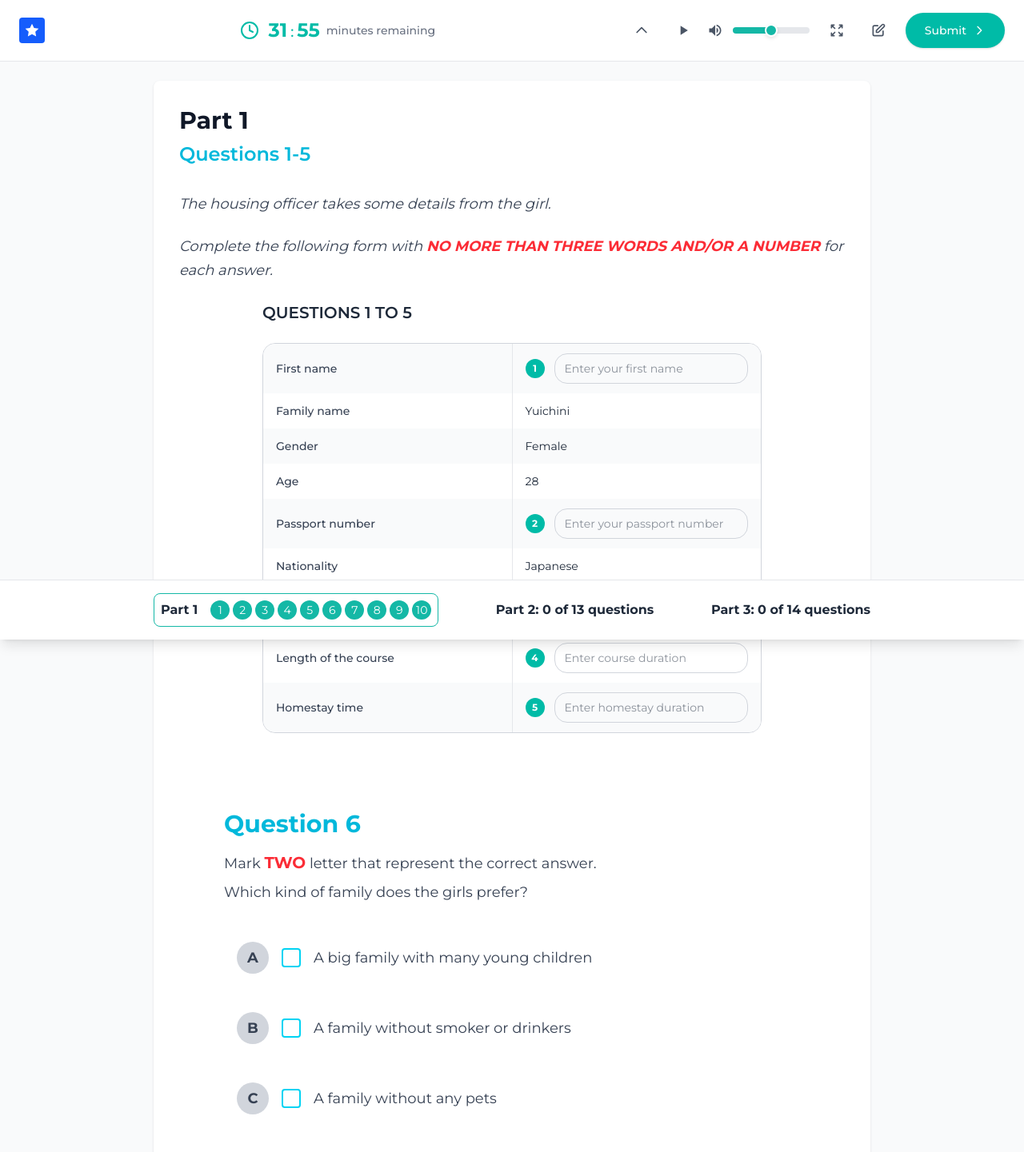
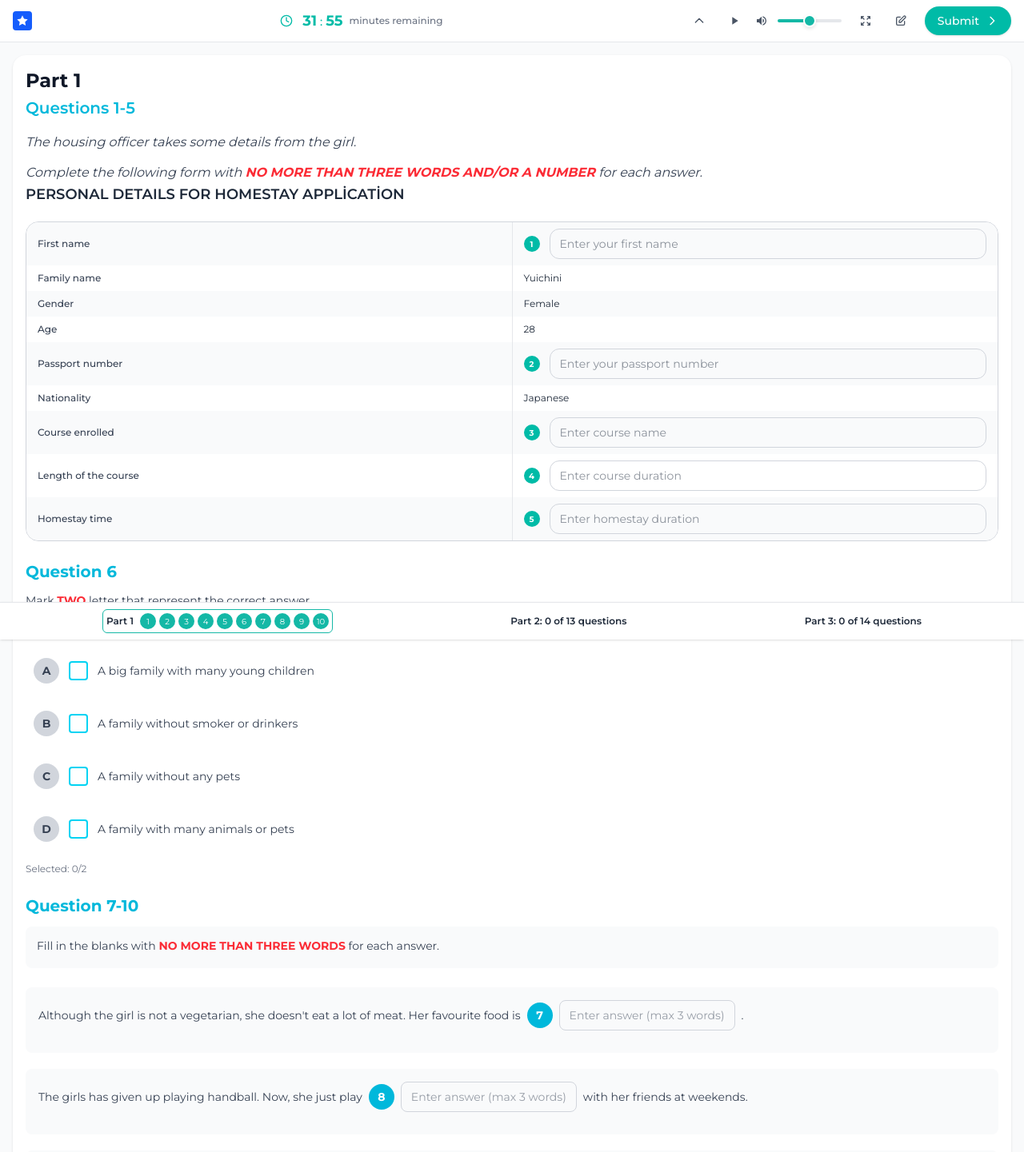
Before and after one commit to GoktugMuratDemir/exams, a Next.js app: page /exams/simulation/listening in a window 1280 px wide. Shown: the top 1441 px of the page at 80% size. Built offline with nearby package versions, Linux system fonts and the light colour scheme.

Commit message:
minimalist degisn updated

```diff
--- a/src/app/exams/simulation/listening/components/footer.tsx
+++ b/src/app/exams/simulation/listening/components/footer.tsx
@@ -11,15 +11,15 @@ const Footer: React.FC = () => {
   const part3AnsweredQuestions = 0;
 
   return (
-    <div className="fixed bottom-0 left-0 right-0 bg-white border-t border-gray-200 p-4 shadow-lg">
-      <div className="max-w-4xl mx-auto flex justify-between items-center">
-        <div className="flex items-center space-x-4 border border-[#14b8a6] rounded-lg p-2">
-          <span className="font-bold text-gray-800">Part 1</span>
+    <div className="fixed bottom-0 left-0 right-0 bg-white border-t border-gray-200 p-2 shadow-sm">
+      <div className="max-w-5xl mx-auto flex justify-between items-center">
+        <div className="flex items-center space-x-2 border border-[#14b8a6] rounded-md p-1">
+          <span className="font-semibold text-gray-800 text-xs">Part 1</span>
           <div className="flex space-x-1">
             {part1Questions.slice(0, 10).map((questionNum) => (
               <button
                 key={questionNum}
-                className="flex items-center justify-center w-6 h-6 rounded-full bg-[#14b8a6] text-white text-sm hover:opacity-80 focus:outline-none focus:ring-2 focus:ring-[#14b8a6] focus:ring-opacity-50"
+                className="flex items-center justify-center w-5 h-5 rounded-full bg-[#14b8a6] text-white text-[10px] hover:opacity-80 focus:outline-none focus:ring-2 focus:ring-[#14b8a6] focus:ring-opacity-50"
                 onClick={() => console.log(`Question ${questionNum} clicked`)}
               >
                 {questionNum}
@@ -28,11 +28,11 @@ const Footer: React.FC = () => {
           </div>
         </div>
 
-        <div className="text-gray-800 font-bold">
+        <div className="text-gray-800 font-semibold text-xs">
           Part 2: {part2AnsweredQuestions} of {part2TotalQuestions} questions
         </div>
 
-        <div className="text-gray-800 font-bold">
+        <div className="text-gray-800 font-semibold text-xs">
           Part 3: {part3AnsweredQuestions} of {part3TotalQuestions} questions
         </div>
       </div>
--- a/src/app/exams/simulation/listening/components/header.tsx
+++ b/src/app/exams/simulation/listening/components/header.tsx
@@ -118,13 +118,13 @@ const Header = ({ initialTime = 32 * 60, onSubmit }: HeaderProps) => {
   };
 
   return (
-    <div className="bg-white border-b border-gray-200 px-6 py-4 sticky top-0 z-50">
+    <div className="bg-white border-b border-gray-200 px-4 py-2 sticky top-0 z-50">
       <div className="flex items-center justify-between">
         {/* Left Icon */}
         <div className="flex items-center">
-          <div className="w-8 h-8 bg-blue-600 rounded flex items-center justify-center">
+          <div className="w-6 h-6 bg-blue-600 rounded flex items-center justify-center">
             <svg
-              className="w-5 h-5 text-white"
+              className="w-4 h-4 text-white"
               fill="currentColor"
               viewBox="0 0 24 24"
             >
@@ -135,9 +135,9 @@ const Header = ({ initialTime = 32 * 60, onSubmit }: HeaderProps) => {
 
         {/* Center - Countdown Timer */}
         <div className="flex items-center space-x-2">
-          <div className="flex items-center justify-center w-8 h-8">
+          <div className="flex items-center justify-center w-6 h-6">
             <svg
-              className="w-6 h-6 text-teal-500"
+              className="w-4 h-4 text-teal-500"
               fill="none"
               stroke="currentColor"
               viewBox="0 0 24 24"
@@ -159,15 +159,15 @@ const Header = ({ initialTime = 32 * 60, onSubmit }: HeaderProps) => {
             </svg>
           </div>
           <div className="flex items-baseline space-x-1">
-            <span className="text-2xl font-bold text-teal-500">
+            <span className="text-lg font-bold text-teal-500">
               {Math.floor(timeRemaining / 60)}
             </span>
-            <span className="text-lg font-medium text-teal-500">:</span>
-            <span className="text-2xl font-bold text-teal-500">
+            <span className="text-sm font-medium text-teal-500">:</span>
+            <span className="text-lg font-bold text-teal-500">
               {String(timeRemaining % 60).padStart(2, "0")}
             </span>
           </div>
-          <span className="text-sm text-gray-500 font-medium">
+          <span className="text-xs text-gray-500 font-medium">
             minutes remaining
           </span>
         </div>
@@ -177,11 +177,11 @@ const Header = ({ initialTime = 32 * 60, onSubmit }: HeaderProps) => {
           {/* Expand/Collapse Toggle */}
           <button
             onClick={toggleExpand}
-            className="p-2 hover:bg-gray-100 rounded transition-colors cursor-pointer"
+            className="p-1.5 hover:bg-gray-100 rounded transition-colors cursor-pointer"
             title={isExpanded ? "Collapse controls" : "Expand controls"}
           >
             <svg
-              className={`w-5 h-5 text-gray-600 transition-transform duration-200 ${
+              className={`w-4 h-4 text-gray-600 transition-transform duration-200 ${
                 isExpanded ? "rotate-180" : ""
               }`}
               fill="none"
@@ -210,11 +210,11 @@ const Header = ({ initialTime = 32 * 60, onSubmit }: HeaderProps) => {
               {/* Play/Pause Button */}
               <button
                 onClick={togglePlayPause}
-                className="p-2 hover:bg-gray-100 rounded transition-colors"
+                className="p-1.5 hover:bg-gray-100 rounded transition-colors"
                 title={isPlaying ? "Pause audio" : "Play audio"}
               >
                 <svg
-                  className="w-5 h-5 text-gray-600"
+                  className="w-4 h-4 text-gray-600"
                   fill="currentColor"
                   viewBox="0 0 24 24"
                 >
@@ -228,7 +228,7 @@ const Header = ({ initialTime = 32 * 60, onSubmit }: HeaderProps) => {
 
               {/* Volume Control */}
               <svg
-                className="w-5 h-5 text-gray-600"
+                className="w-4 h-4 text-gray-600"
                 fill="currentColor"
                 viewBox="0 0 24 24"
               >
@@ -240,7 +240,7 @@ const Header = ({ initialTime = 32 * 60, onSubmit }: HeaderProps) => {
                 max="100"
                 value={volume}
                 onChange={handleVolumeChange}
-                className="w-24 h-2 bg-teal-500 rounded-lg appearance-none cursor-pointer slider"
+                className="w-20 h-1 bg-teal-500 rounded-lg appearance-none cursor-pointer slider"
                 style={{
                   background: `linear-gradient(to right, #14b8a6 0%, #14b8a6 ${volume}%, #e5e7eb ${volume}%, #e5e7eb 100%)`,
                 }}
@@ -250,13 +250,13 @@ const Header = ({ initialTime = 32 * 60, onSubmit }: HeaderProps) => {
             {/* Fullscreen Icon */}
             <button
               onClick={toggleFullscreen}
-              className={`p-2 hover:bg-gray-100 rounded transition-colors ${
+              className={`p-1.5 hover:bg-gray-100 rounded transition-colors ${
                 isFullscreen ? "bg-teal-50 text-teal-600" : "text-gray-600"
               }`}
               title={isFullscreen ? "Exit fullscreen" : "Enter fullscreen"}
             >
               <svg
-                className="w-5 h-5"
+                className="w-4 h-4"
                 fill="none"
                 stroke="currentColor"
                 viewBox="0 0 24 24"
@@ -280,9 +280,9 @@ const Header = ({ initialTime = 32 * 60, onSubmit }: HeaderProps) => {
             </button>
 
             {/* Notes Icon */}
-            <button className="p-2 hover:bg-gray-100 rounded transition-colors">
+            <button className="p-1.5 hover:bg-gray-100 rounded transition-colors">
               <svg
-                className="w-5 h-5 text-gray-600"
+                className="w-4 h-4 text-gray-600"
                 fill="none"
                 stroke="currentColor"
                 viewBox="0 0 24 24"
@@ -300,9 +300,9 @@ const Header = ({ initialTime = 32 * 60, onSubmit }: HeaderProps) => {
           {/* Submit Button - Always Visible */}
           <Button
             variant="secondary"
-            size="md"
+            size="sm"
             onClick={handleSubmit}
-            className="bg-teal-500 hover:bg-teal-600 text-white px-6 py-2 rounded-full font-medium shadow-md hover:shadow-lg transition-all"
+            className="bg-teal-500 hover:bg-teal-600 text-white px-4 py-1.5 rounded-full font-medium shadow-md hover:shadow-lg transition-all"
             rightIcon={
               <svg
                 className="w-4 h-4"
--- a/src/app/exams/simulation/listening/page.tsx
+++ b/src/app/exams/simulation/listening/page.tsx
@@ -18,24 +18,24 @@ export default function ListeningPage() {
       <Header onSubmit={handleSubmit} />
 
       {/* Main Content Area */}
-      <div className="p-6">
-        <div className="max-w-4xl mx-auto">
-          <div className="bg-white rounded-lg shadow-sm p-8">
+      <div className="p-4">
+        <div className="max-w-7xl mx-auto">
+          <div className="bg-white rounded-2xl shadow p-4">
             {/* Part 1 Header */}
-            <h1 className="text-3xl font-bold text-gray-900 mb-2">Part 1</h1>
+            <h1 className="text-2xl font-bold text-gray-900 mb-1">Part 1</h1>
 
             {/* Questions 1-5 Header */}
-            <h2 className="text-2xl font-semibold text-cyan-500 mb-8">
+            <h2 className="text-xl font-semibold text-cyan-500 mb-4">
               Questions 1-5
             </h2>
 
             {/* Main Content Text */}
-            <div className="space-y-6">
-              <p className="text-gray-700 text-lg leading-relaxed italic">
+            <div className="space-y-3">
+              <p className="text-gray-700 text-base leading-relaxed italic">
                 The housing officer takes some details from the girl.
               </p>
 
-              <p className="text-gray-700 text-lg leading-relaxed italic">
+              <p className="text-gray-700 text-base leading-relaxed italic">
                 Complete the following form with{" "}
                 <span className="text-red-500 font-bold">
                   NO MORE THAN THREE WORDS AND/OR A NUMBER
@@ -47,12 +47,12 @@ export default function ListeningPage() {
             <Questions1To5Section />
 
             {/* Questions 6 Section */}
-            <div className="mt-12">
+            <div className="mt-6">
               <Questions6Section />
             </div>
 
             {/* Questions 7-10 Section */}
-            <div className="mt-12">
+            <div className="mt-6">
               <Questions7To10Section />
             </div>
           </div>
--- a/src/app/exams/simulation/listening/sections/questions-1-to-5-section.tsx
+++ b/src/app/exams/simulation/listening/sections/questions-1-to-5-section.tsx
@@ -88,7 +88,7 @@ const Questions1To5Section = () => {
 
   const renderInput = (question: Question) => {
     const baseClasses =
-      "w-full px-3 py-2 border border-gray-300 rounded-2xl focus:outline-none focus:ring-2 focus:ring-blue-500 focus:border-transparent text-sm";
+      "w-full px-3 py-2 border border-gray-300 rounded-xl focus:outline-none focus:ring-1 focus:ring-blue-500 focus:border-transparent text-sm";
 
     if (question.type === "select" && question.options) {
       return (
@@ -119,10 +119,10 @@ const Questions1To5Section = () => {
   };
 
   return (
-    <div className="max-w-2xl mx-auto p-6 bg-white">
-      <div className="mb-6">
-        <h2 className="text-xl font-semibold text-gray-800 mb-2">
-          QUESTIONS 1 TO 5
+    <div className="bg-white">
+      <div className="mb-5">
+        <h2 className="text-lg font-semibold text-gray-800 mb-2">
+          PERSONAL DETAILS FOR HOMESTAY APPLİCATİON
         </h2>
       </div>
 
@@ -136,20 +136,20 @@ const Questions1To5Section = () => {
                   index % 2 === 0 ? "bg-gray-50" : "bg-white"
                 } hover:bg-gray-100 transition-colors`}
               >
-                <td className="px-4 py-3 text-sm font-medium text-gray-700 w-1/2 border-r border-gray-200">
+                <td className="px-3.5 py-2 text-xs font-medium text-gray-700 w-1/2 border-r border-gray-200">
                   {question.label}
                 </td>
-                <td className="px-4 py-3 w-1/2">
+                <td className="px-3.5 py-2 w-1/2">
                   <div className="flex items-center gap-3">
                     {question.isInput ? (
                       <>
-                        <div className="w-6 h-6 bg-teal-500 text-white rounded-full flex items-center justify-center text-xs font-bold flex-shrink-0">
+                        <div className="w-5 h-5 bg-teal-500 text-white rounded-full flex items-center justify-center text-[10px] font-bold flex-shrink-0">
                           {question.inputId}
                         </div>
                         <div className="flex-1">{renderInput(question)}</div>
                       </>
                     ) : (
-                      <span className="text-sm text-gray-800">
+                      <span className="text-xs text-gray-800">
                         {question.value}
                       </span>
                     )}
--- a/src/app/exams/simulation/listening/sections/questions-6-section.tsx
+++ b/src/app/exams/simulation/listening/sections/questions-6-section.tsx
@@ -32,33 +32,33 @@ const Questions6Section = () => {
   };
 
   return (
-    <div className="max-w-3xl mx-auto p-6 bg-white">
+    <div className="bg-white">
       {/* Question Header */}
-      <div className="mb-8">
-        <h2 className="text-3xl font-bold text-cyan-500 mb-4">Question 6</h2>
+      <div className="mb-6">
+        <h2 className="text-xl font-bold text-cyan-500 mb-3">Question 6</h2>
 
         {/* Instructions */}
-        <p className="text-lg text-gray-700 mb-2">
-          Mark <span className="text-red-500 font-bold text-xl">TWO</span>{" "}
-          letter that represent the correct answer.
+        <p className="text-sm text-gray-700 mb-2">
+          Mark <span className="text-red-500 font-bold">TWO</span> letter that
+          represent the correct answer.
         </p>
 
         {/* Question Text */}
-        <p className="text-lg text-gray-700 mb-6">
+        <p className="text-sm text-gray-700 mb-4">
           Which kind of family does the girls prefer?
         </p>
       </div>
 
       {/* Options */}
-      <div className="space-y-4">
+      <div className="space-y-3.5">
         {options.map((option) => (
           <div
             key={option.id}
-            className="flex items-center gap-4 p-4 hover:bg-gray-50 rounded-lg transition-colors cursor-pointer"
+            className="flex items-center gap-3 p-2.5 hover:bg-gray-50 rounded-lg transition-colors cursor-pointer"
             onClick={() => handleOptionToggle(option.id)}
           >
             {/* Option Letter Circle */}
-            <div className="w-10 h-10 bg-gray-300 text-gray-700 rounded-full flex items-center justify-center text-lg font-bold flex-shrink-0">
+            <div className="w-8 h-8 bg-gray-300 text-gray-700 rounded-full flex items-center justify-center text-sm font-bold flex-shrink-0">
               {option.id}
             </div>
 
@@ -73,7 +73,7 @@ const Questions6Section = () => {
               >
                 {selectedAnswers.includes(option.id) && (
                   <svg
-                    className="w-4 h-4 text-white"
+                    className="w-3 h-3 text-white"
                     fill="currentColor"
                     viewBox="0 0 20 20"
                   >
@@ -88,7 +88,7 @@ const Questions6Section = () => {
             </div>
 
             {/* Option Text */}
-            <p className="text-lg text-gray-700 flex-1 select-none">
+            <p className="text-sm text-gray-700 flex-1 select-none">
               {option.text}
             </p>
           </div>
@@ -96,7 +96,7 @@ const Questions6Section = () => {
       </div>
 
       {/* Selection Counter */}
-      <div className="mt-6 text-sm text-gray-500">
+      <div className="mt-4 text-xs text-gray-500">
         Selected: {selectedAnswers.length}/2
         {selectedAnswers.length === 2 && (
           <span className="ml-2 text-green-600 font-medium">
--- a/src/app/exams/simulation/listening/sections/questions-7-to-10-section.tsx
+++ b/src/app/exams/simulation/listening/sections/questions-7-to-10-section.tsx
@@ -73,11 +73,11 @@ const Questions7To10Section = () => {
 
   const getAnswerWithBlank = (question: Question) => {
     return (
-      <div className="text-lg text-gray-700 leading-relaxed">
+      <div className="text-sm text-gray-700 leading-relaxed">
         <div className="flex items-center gap-2 flex-wrap">
           <span className="flex-shrink-0">{question.beforeInput}</span>
           <div className="flex items-center gap-2 flex-shrink-0">
-            <div className="w-10 h-10 bg-cyan-500 text-white rounded-full flex items-center justify-center text-lg font-bold">
+            <div className="w-8 h-8 bg-cyan-500 text-white rounded-full flex items-center justify-center text-sm font-bold">
               {question.id}
             </div>
             <input
@@ -85,7 +85,7 @@ const Questions7To10Section = () => {
               value={answers[question.id]}
               onChange={(e) => handleAnswerChange(question.id, e.target.value)}
               placeholder={question.placeholder}
-              className="min-w-[200px] max-w-[300px] px-3 py-2 border-2 border-gray-300 rounded-lg focus:border-cyan-400 focus:outline-none text-lg"
+              className="min-w-[220px] max-w-[360px] px-3 py-2 border border-gray-300 rounded-lg focus:border-cyan-400 focus:outline-none text-sm"
               maxLength={50}
             />
           </div>
@@ -98,16 +98,16 @@ const Questions7To10Section = () => {
   };
 
   return (
-    <div className="max-w-4xl mx-auto p-6 bg-white">
+    <div className="bg-white">
       {/* Question Header */}
-      <div className="mb-8">
-        <h2 className="text-3xl font-bold text-cyan-500 mb-4">Question 7-10</h2>
+      <div className="mb-6">
+        <h2 className="text-xl font-bold text-cyan-500 mb-3">Question 7-10</h2>
 
         {/* Instructions */}
-        <div className="bg-gray-50 p-4 rounded-lg mb-6">
-          <p className="text-lg text-gray-700 mb-2">
+        <div className="bg-gray-50 p-3.5 rounded-lg mb-3.5">
+          <p className="text-sm text-gray-700 mb-1">
             Fill in the blanks with{" "}
-            <span className="text-red-500 font-bold text-xl">
+            <span className="text-red-500 font-bold">
               NO MORE THAN THREE WORDS
             </span>{" "}
             for each answer.
@@ -116,15 +116,15 @@ const Questions7To10Section = () => {
       </div>
 
       {/* Questions */}
-      <div className="space-y-8">
+      <div className="space-y-5">
         {questions.map((question) => (
-          <div key={question.id} className="p-6 bg-gray-50 rounded-lg">
+          <div key={question.id} className="p-4 bg-gray-50 rounded-lg">
             {/* Question Content */}
-            <div className="mb-4">{getAnswerWithBlank(question)}</div>
+            <div className="mb-3">{getAnswerWithBlank(question)}</div>
 
             {/* Word count warning */}
             {getWordCount(answers[question.id]) > 3 && (
-              <div className="mt-2 text-red-500 text-sm font-medium flex items-center gap-2">
+              <div className="mt-2 text-red-500 text-xs font-medium flex items-center gap-2">
                 <svg
                   className="w-4 h-4"
                   fill="currentColor"
@@ -143,7 +143,7 @@ const Questions7To10Section = () => {
             {/* Answer validation */}
             {answers[question.id] &&
               getWordCount(answers[question.id]) <= 3 && (
-                <div className="mt-2 text-green-600 text-sm font-medium flex items-center gap-2">
+                <div className="mt-2 text-green-600 text-xs font-medium flex items-center gap-2">
                   <svg
                     className="w-4 h-4"
                     fill="currentColor"
@@ -164,14 +164,14 @@ const Questions7To10Section = () => {
       </div>
 
       {/* Progress Summary */}
-      <div className="mt-8 p-4 bg-cyan-50 rounded-lg">
-        <h3 className="text-lg font-semibold text-cyan-700 mb-2">
+      <div className="mt-6 p-4 bg-cyan-50 rounded-lg">
+        <h3 className="text-sm font-semibold text-cyan-700 mb-2">
           Progress Summary
         </h3>
         <div className="flex gap-4 flex-wrap">
           {questions.map((question) => (
             <div key={question.id} className="flex items-center gap-2">
-              <span className="text-sm text-gray-600">Q{question.id}:</span>
+              <span className="text-xs text-gray-600">Q{question.id}:</span>
               <div
                 className={`w-4 h-4 rounded-full ${
                   answers[question.id] &&
@@ -185,7 +185,7 @@ const Questions7To10Section = () => {
             </div>
           ))}
         </div>
-        <p className="text-sm text-gray-600 mt-2">
+        <p className="text-xs text-gray-600 mt-2">
           Completed:{" "}
           {
             Object.values(answers).filter(
```
Also changed, not shown: src/app/exams/components/ui/card.tsx (+7 -7 lines), src/app/exams/page.tsx (+25 -25 lines), src/app/exams/simulation/page.tsx (+9 -9 lines), src/app/exams/simulation/sections/category-card.tsx (+7 -7 lines), src/app/page.tsx (+4 -4 lines).
